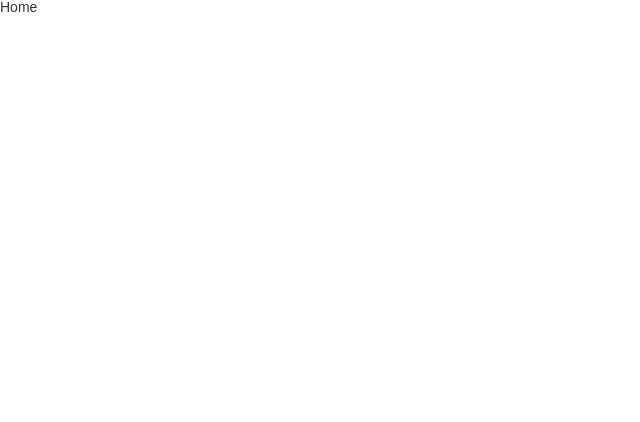
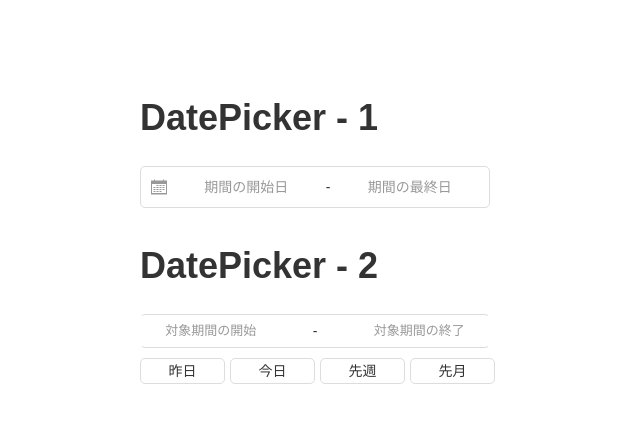
Before and after one commit to zukki30/datepicker-custom, a Vue app: page / in a window 1280 px wide. Shown: the top 422 px of the page, without its empty margins (0-640 px from the left). Built offline with nearby package versions, Linux system fonts and the light colour scheme; the HTML template or start-up script is replaced by a standard one.

Commit message:
feat: Add components

```diff
--- a/src/views/Home.vue
+++ b/src/views/Home.vue
@@ -1,10 +1,56 @@
 <template>
-  <div class="home">Home</div>
+  <div class="home">
+    <h2>DatePicker - 1</h2>
+    <DateRangePicker
+      v-model="value"
+      :shortcuts="shortcuts"
+      :disabled-date="disabledDate"
+    />
+
+    <h2>DatePicker - 2</h2>
+    <PeriodSpecification />
+  </div>
 </template>
 
 <script lang="ts">
 import { Component, Vue, Model, Prop } from "vue-property-decorator";
+import {
+  disabledDateForDatePicker,
+  dateRangePickerShortcuts
+} from "@/util/date-range-picker-util";
+import DateRangePicker from "@/components/DateRangePicker.vue";
+import PeriodSpecification from "@/components/PeriodSpecification.vue";
 
-@Component
-export default class Home extends Vue {}
+@Component({
+  components: { DateRangePicker, PeriodSpecification }
+})
+export default class Home extends Vue {
+  value = null;
+
+  get disabledDate() {
+    return disabledDateForDatePicker();
+  }
+
+  get shortcuts() {
+    return dateRangePickerShortcuts(new Date());
+  }
+}
 </script>
+
+<style scoped lang="scss">
+.home {
+  margin-right: auto;
+  margin-left: auto;
+  padding-top: 100px;
+  max-width: 1000px;
+
+  h2 {
+    margin-bottom: 30px;
+    font-weight: bold;
+    font-size: 36px;
+    &:not(:first-child) {
+      margin-top: 40px;
+    }
+  }
+}
+</style>
```
